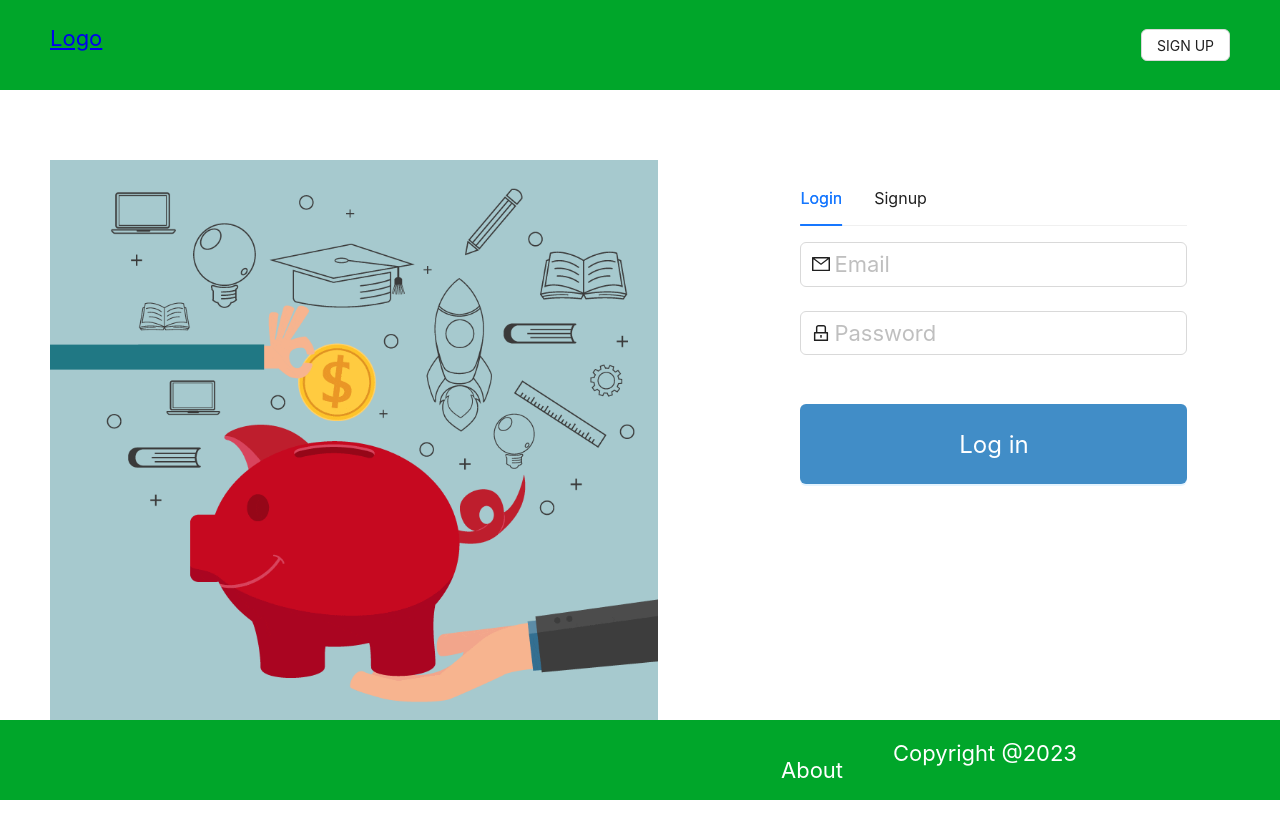
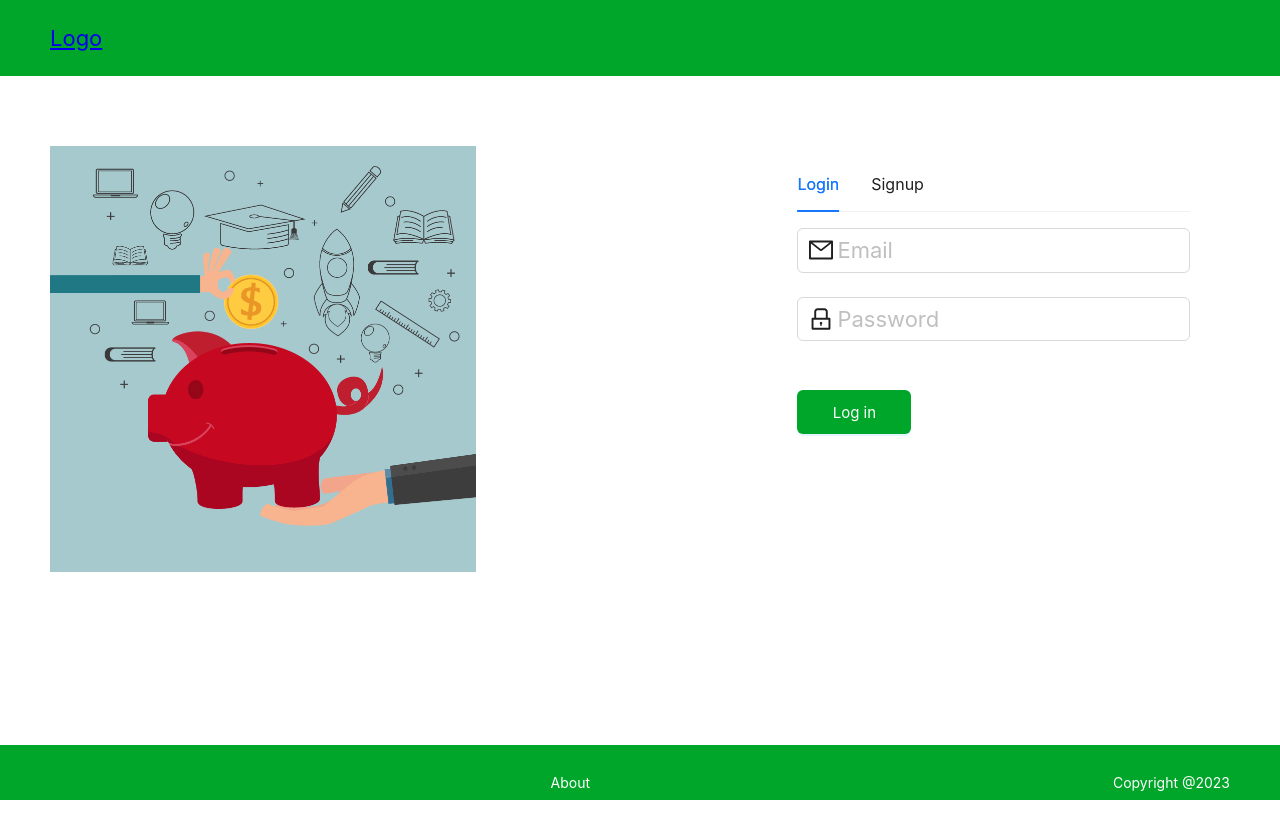
Before and after one commit to Ayushi1019/ExpenseEase, a React (Create React App) app in the folder client/: page / in a window 1280 px wide. Shown: the top 838 px of the page. After the commit the page ends 800 px from the top, so only its background shows below. Built offline with nearby package versions, Linux system fonts and the light colour scheme.

Commit message:
css changes

```diff
--- a/client/src/components/footer/footer.component.jsx
+++ b/client/src/components/footer/footer.component.jsx
@@ -10,7 +10,10 @@ const Footer = () => {
         <div className='nav-left-bar'>
             <span className='nav-button'>About</span>
         </div>
-      Copyright @2023
+        <div className='nav-left-bar'>
+            <span className='nav-button'> Copyright @2023</span>
+        </div>
+
       </div>
     </Fragment>
   );
--- a/client/src/components/footer/style.css
+++ b/client/src/components/footer/style.css
@@ -1,14 +1,15 @@
 .footer{
     background-color: #00a62a;
     color: white;
-    height: 60px;
+    height: 35px;
     bottom: 0px !important;
     display: flex;
     position: fixed;
+    bottom: 0;
     width: 100%;
     justify-content: center;
     padding-top: 20px !important;
-    font-size: 22px;
+    font-size: 14px;
 }
 
   .nav-left-bar{
--- a/client/src/components/header/header.component.jsx
+++ b/client/src/components/header/header.component.jsx
@@ -13,9 +13,9 @@ const Header = () => {
           Logo
         </Link>
 
-        <div className='nav-right-bar'>
+        {/* <div className='nav-right-bar'>
             <Button className='nav-signup-button'>SIGN UP</Button>
-        </div>
+        </div> */}
       </div>
       <Outlet />
       <Footer/>
--- a/client/src/components/header/style.css
+++ b/client/src/components/header/style.css
@@ -1,5 +1,5 @@
 .navigation-container{
-  height: 90px;
+  height: 76px;
   display: flex;
   width: 100%;
   font-size: 22px;
--- a/client/src/components/login/style.css
+++ b/client/src/components/login/style.css
@@ -10,18 +10,23 @@
     float: left;
   }
   .login-form-button {
-    width: 100%;
-    height: 80px;
-    font-size: 24px;
+    width: 29%;
+    height: 44px;
+    font-size: 15px;
     margin-top: 25px;
-    background-color: #418dc7;
+    background-color: #00a62a;
   }
   .login-input .site-form-item-icon{
-    font-size: 18px;
+    font-size: 24px;
   }
  .login-input .ant-input {
     font-size: 22px !important;
   }
+  .ant-image .ant-image-img {
+    width: 70%;
+    height: auto;
+    vertical-align: middle;
+}
 
   .login-checkbox .remember-me{
     font-size: 18px;
```
Also changed, not shown: 1 other file (tests, documents, lock files or other folders).
